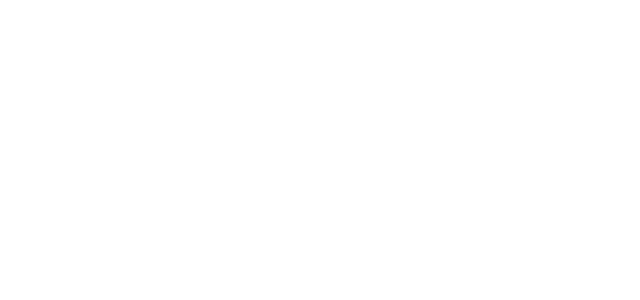
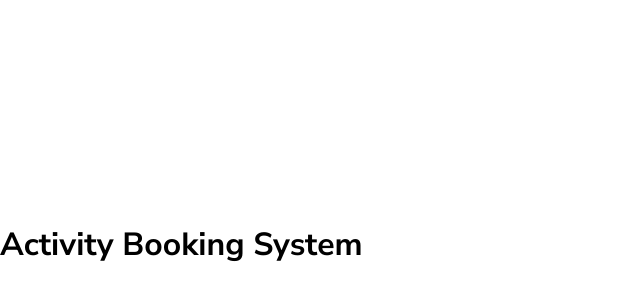
Before and after one commit to WillisDyson/lcc-booking-system, a React (Vite) app in the folder lcc-booking-system-app/: page / in a window 1280 px wide. Shown: the part 156-456 px from the top of the page, without its empty margins (0-640 px from the left). Built offline with nearby package versions, Linux system fonts and the light colour scheme.

Commit message:
General page structure setup

```diff
--- a/lcc-booking-system-app/src/App.module.scss
+++ b/lcc-booking-system-app/src/App.module.scss
@@ -0,0 +1,6 @@
+main {
+    align-items: center;
+    display: flex;
+    height: 100vh;
+    justify-content: center;
+}
--- a/lcc-booking-system-app/src/App.tsx
+++ b/lcc-booking-system-app/src/App.tsx
@@ -4,15 +4,11 @@
 
 function App() {
   return (
-    <div className="App">
-      <Router>
-        <main>
-          <Routes>
-            <Route path="/" element={<Homepage />} />
-          </Routes>
-        </main>
-      </Router>
-    </div>
+    <Router>
+        <Routes>
+          <Route path="/" element={<Homepage />} />
+        </Routes>
+    </Router>
   );
 }
 
--- /dev/null
+++ b/lcc-booking-system-app/src/components/ActivityBookingSystem.module.scss
@@ -0,0 +1,5 @@
+.activity-booking-system {
+    background: var(--accent-bg);
+    max-width: 1440px;
+    width: 100%;
+}
--- /dev/null
+++ b/lcc-booking-system-app/src/components/ActivityBookingSystem.tsx
@@ -0,0 +1,11 @@
+import styles from "./ActivityBookingSystem.module.scss";
+
+const ActivityBookingSystem = ({ }) => {
+    return (
+        <div className={styles["activity-booking-system"]}>
+            <h1>Activity Booking System</h1>
+        </div>
+    );
+};
+
+export default ActivityBookingSystem;
--- a/lcc-booking-system-app/src/index.scss
+++ b/lcc-booking-system-app/src/index.scss
@@ -1,51 +1,21 @@
+@import url('https://fonts.googleapis.com/css2?family=Nunito+Sans:ital,opsz,wght@0,6..12,200..1000;1,6..12,200..1000&family=Open+Sans:ital,wght@0,300..800;1,300..800&display=swap');
+
 :root {
-  --text: #6b6375;
-  --text-h: #08060d;
-  --bg: #fff;
-  --border: #e5e4e7;
-  --code-bg: #f4f3ec;
-  --accent: #aa3bff;
-  --accent-bg: rgba(170, 59, 255, 0.1);
-  --accent-border: rgba(170, 59, 255, 0.5);
-  --social-bg: rgba(244, 243, 236, 0.5);
-  --shadow:
-    rgba(0, 0, 0, 0.1) 0 10px 15px -3px, rgba(0, 0, 0, 0.05) 0 4px 6px -2px;
+  --text: #000;
+  --background: #fff;
 
-  --sans: system-ui, 'Segoe UI', Roboto, sans-serif;
-  --heading: system-ui, 'Segoe UI', Roboto, sans-serif;
-  --mono: ui-monospace, Consolas, monospace;
+  --primary-font: 'Nunito Sans', 'Open Sans', Arial, sans-serif;
+  --secondary-font: 'Open Sans', Arial, sans-serif;
 
-  font: 18px/145% var(--sans);
-  letter-spacing: 0.18px;
-  color-scheme: light dark;
+  font-family: var(--primary-font);
   color: var(--text);
-  background: var(--bg);
-  font-synthesis: none;
-  text-rendering: optimizeLegibility;
-  -webkit-font-smoothing: antialiased;
-  -moz-osx-font-smoothing: grayscale;
-
-  @media (max-width: 1024px) {
-    font-size: 16px;
-  }
+  background: var(--background);
 }
 
-@media (prefers-color-scheme: dark) {
-  :root {
-    --text: #9ca3af;
-    --text-h: #f3f4f6;
-    --bg: #16171d;
-    --border: #2e303a;
-    --code-bg: #1f2028;
-    --accent: #c084fc;
-    --accent-bg: rgba(192, 132, 252, 0.15);
-    --accent-border: rgba(192, 132, 252, 0.5);
-    --social-bg: rgba(47, 48, 58, 0.5);
-    --shadow:
-      rgba(0, 0, 0, 0.4) 0 10px 15px -3px, rgba(0, 0, 0, 0.25) 0 4px 6px -2px;
-  }
+body {
+  margin: 0;
 }
 
 h1 {
-  color: red;
+  margin: 0;
 }
--- a/lcc-booking-system-app/src/pages/Homepage.tsx
+++ b/lcc-booking-system-app/src/pages/Homepage.tsx
@@ -1,7 +1,10 @@
+import ActivityBookingSystem from "../components/ActivityBookingSystem";
 
 const Homepage = () => {
     return (
-        <main></main>
+        <main>
+            <ActivityBookingSystem />
+        </main>
     );
 };
 
```
